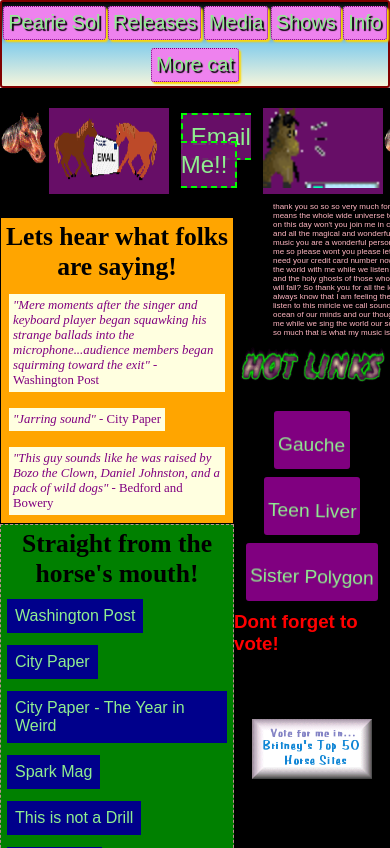
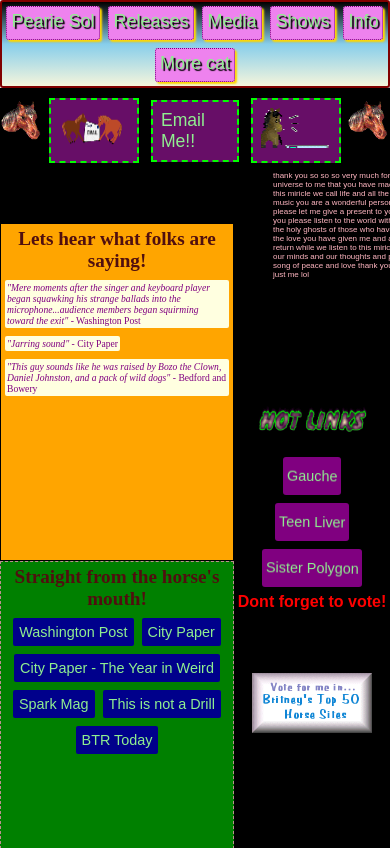
Before and after one commit to peariesol/peariesol, a React (Create React App) app: page /info in a window 390 px wide. Built offline with nearby package versions, Linux system fonts and the light colour scheme; a web font is replaced by a local one.

Commit message:
more work for mobile friendly content, especially info page

```diff
--- a/src/Components/NavBar/NavBar.scss
+++ b/src/Components/NavBar/NavBar.scss
@@ -106,3 +106,9 @@
 		color: lightgreen;
 	}
 }
+
+@media (max-width: 500px) {
+	p {
+		font-size: 0.9em;
+	}
+}
--- a/src/Pages/Info/Components/InfoPageBottom/InfoPageBottom.js
+++ b/src/Pages/Info/Components/InfoPageBottom/InfoPageBottom.js
@@ -30,7 +30,7 @@
 			</div>
 		</div>
 		<div className="hotLinks bottomRow">
-			<img src="gifs/hotLinks.gif" alt="hot links" width="200" />
+			<img src="gifs/hotLinks.gif" alt="hot links" className="hotLinkHeading" />
 			<a href="https://g-a-u-c-h-e.bandcamp.com/releases" className="hotLink">
 				<p>Gauche</p>
 			</a>
--- a/src/Pages/Info/Components/InfoPageBottom/InfoPageBottom.scss
+++ b/src/Pages/Info/Components/InfoPageBottom/InfoPageBottom.scss
@@ -1,6 +1,5 @@
 .infoBottom {
-	height: 70vh;
-	max-height: 80vh;
+	height: 80vh;
 	display: flex;
 	flex-direction: row;
 	justify-content: space-between;
@@ -35,6 +34,7 @@
 	font-family: cursive;
 	padding: 4px;
 	margin: 8px;
+	border-radius: 2px;
 	background: lightyellow;
 	color: purple;
 	display: inline-block;
@@ -51,12 +51,13 @@
 	display: flex;
 	flex-direction: row;
 	flex-wrap: wrap;
-	justify-content: flex-start;
+	justify-content: center;
 }
 
 .pressLink {
 	margin: 6px;
 	padding: 8px;
+	border-radius: 2px;
 	background: darkblue;
 	animation: colorChange 1s linear infinite;
 	animation-play-state: paused;
@@ -74,8 +75,13 @@
 .pressHeading {
 	margin: 4px;
 	font-family: 'Sancreek', cursive;
+	color: rgb(80, 15, 15);
 	font-size: 1.6em;
 	text-align: center;
+}
+
+.hotLinkHeading {
+	width: 200px;
 }
 
 .hotLinks {
@@ -88,15 +94,20 @@
 }
 
 .hotLink {
-	padding: 0;
 	animation: colorChange 1s linear infinite;
 	animation-play-state: paused;
 	background: purple;
-	max-height: 50px;
+	height: 50px;
 	border-radius: 3px;
 	margin: 4px;
 	padding: 4px;
+	display: flex;
+	flex-direction: column;
+	justify-content: center;
+	align-items: center;
 	p {
+		margin: 0;
+		padding: 0;
 		animation: linkTwerk 2s linear infinite alternate;
 		animation-play-state: running;
 	}
@@ -122,11 +133,12 @@
 	align-items: center;
 	flex-wrap: wrap-reverse;
 	img {
-		margin: 0 6px;
+		margin: 0 8px;
 	}
 }
 
 .horseVoteTitle {
+	text-align: center;
 	font-family: fantasy;
 	color: red;
 	margin: 6px 0 4px;
@@ -142,3 +154,68 @@
 		transform: rotate(5deg);
 	}
 }
+
+@media (max-width: 700px) {
+	.infoPageBottom {
+		height: 84vh;
+	}
+	.pressHeading {
+		font-size: 1.4em;
+	}
+	.pressQuote {
+		font-size: 0.7em;
+		margin: 6px;
+	}
+	.pressLink {
+		font-size: 0.9em;
+		margin: 4px;
+		padding: 6px;
+	}
+	.hotLinkHeading {
+		width: 180px;
+	}
+	.hotLink {
+		height: 40px;
+	}
+}
+
+@media (max-width: 500px) {
+	.infoPageBottom {
+		height: 84vh;
+	}
+	.pressHeading {
+		font-size: 1.2em;
+	}
+	.pressQuote {
+		font-size: 0.6em;
+		margin: 4px;
+		padding: 2px;
+	}
+	.pressLink {
+		font-size: 0.9em;
+		margin: 4px;
+		padding: 6px;
+	}
+	.hotLinkHeading {
+		width: 150px;
+		margin: 2px 0;
+	}
+	.hotLink {
+		height: 30px;
+	}
+	.horseVoteTitle {
+		font-size: 1em;
+		margin: 2px 0;
+	}
+
+	@keyframes linkTwerk {
+		0% {
+			font-size: 0.8em;
+			transform: rotate(-1deg);
+		}
+		100% {
+			font-size: 1em;
+			transform: rotate(3deg);
+		}
+	}
+}
--- a/src/Pages/Info/Info.js
+++ b/src/Pages/Info/Info.js
@@ -7,21 +7,20 @@
 	<div className="infoPage">
 		<div className="infoPageTop">
 			<div className="topRow">
-				<img
-					src="gifs/horse_head.gif"
-					alt="horse head"
-					width="60"
-					height="60"
-				/>
+				<img src="gifs/horse_head.gif" alt="horse head" className="horseHead" />
 				<div className="contactInfo">
 					<a
 						className="contactInfoEmail"
 						href="mailto:solpearie@gmail.com?Subject=Hello%20Dolly"
 						target="_top"
 					>
-						<img src="gifs/horse_email_me.gif" alt="horse gif 2" width="120" />
+						<img
+							src="gifs/horse_email_me.gif"
+							alt="horse gif 2"
+							className="emailImage"
+						/>
 					</a>
-					<span className="emailSpan">
+
 					<a
 						className="contactInfoEmail"
 						href="mailto:solpearie@gmail.com?Subject=Hello%20Dolly"
@@ -29,21 +28,20 @@
 					>
 						Email Me!!
 					</a>
-					</span>
+
 					<a
 						className="contactInfoEmail"
 						href="mailto:solpearie@gmail.com?Subject=Hello%20Dolly"
 						target="_top"
 					>
-						<img src="gifs/horse_email.gif" alt="horse gif 3" width="120" />
+						<img
+							src="gifs/horse_email.gif"
+							alt="horse gif 3"
+							className="emailImage"
+						/>
 					</a>
 				</div>
-				<img
-					src="gifs/horse_head.gif"
-					alt="horse head"
-					width="60"
-					height="60"
-				/>
+				<img src="gifs/horse_head.gif" alt="horse head" className="horseHead" />
 			</div>
 			<p className="dumbText">{dumbText}</p>
 		</div>
--- a/src/Pages/Info/Info.scss
+++ b/src/Pages/Info/Info.scss
@@ -10,12 +10,16 @@
 }
 
 .topRow {
-	margin: 20px 0 0;
-	padding: 0;
-	width: 100vw;
 	display: flex;
 	justify-content: space-between;
 	flex-direction: row;
+	width: 100vw;
+	margin: 10px 0 0;
+}
+
+.horseHead {
+	width: 60px;
+	height: 60px;
 }
 
 .contactInfo {
@@ -24,21 +28,12 @@
 	flex-wrap: no-wrap;
 	justify-content: center;
 	align-items: center;
-	margin: 0;
-	img {
-		height: 80px;
-	}
-}
-
-.emailSpan {
-	margin: 0 12px;
-	.contactInfoEmail {
-		border: 2px dashed lime;
-		padding: 8px;
-	}
 }
 
 .contactInfoEmail {
+	margin: 0 12px;
+	border: 2px dashed lime;
+	padding: 8px;
 	background: #771177dd;
 	font-size: 1.5em;
 	animation: colorChange 1s linear infinite;
@@ -53,6 +48,11 @@
 	cursor: help;
 }
 
+.emailImage {
+	width: 100px;
+	height: 60px;
+}
+
 .dumbText {
 	display: inline-block;
 	position: relative;
@@ -61,3 +61,37 @@
 	width: 60vw;
 	font-size: 8px;
 }
+
+@media (max-width: 700px) {
+	.infoPageTop {
+		height: 16vh;
+	}
+	.contactInfoEmail {
+		font-size: 1.3em;
+	}
+	.emailImage {
+		width: 80px;
+		height: 50px;
+	}
+}
+
+@media (max-width: 500px) {
+	.infoPageTop {
+		height: 16vh;
+	}
+	.horseHead {
+		width: 45px;
+		height: 45px;
+	}
+	.contactInfoEmail {
+		font-size: 1.1em;
+		margin: 0 6px;
+	}
+	.emailImage {
+		width: 70px;
+		height: 40px;
+	}
+	.dumbText {
+		width: 80vw;
+	}
+}
--- a/src/Pages/ShowsPage/Components/Shows.js
+++ b/src/Pages/ShowsPage/Components/Shows.js
@@ -1,5 +1,6 @@
 import React from 'react'
 import PropTypes from 'prop-types'
+import moment from 'moment'
 import './Shows.css'
 
 const maxFont = 20
@@ -12,7 +13,9 @@
 		shows.length >= 1 ? (
 			shows.map(({ date, venue, location, otherActs, link }, index) => {
 				index !== 0 && (count = count - 1)
-
+				const dateDisplay = upcoming
+					? moment(date).format('MMM Do')
+					: moment(date).format('MMM Do YYYY')
 				let fontSize = expFont(count + 1, x)
 				if (window.innerWidth < 700 && fontSize > 18) {
 					fontSize = 18
@@ -27,7 +30,7 @@
 								<li>
 									<span className="showListItemRow">
 										<strong>Date: </strong>
-										{date}
+										{dateDisplay}
 									</span>
 								</li>
 								<li>
```
Lines whose indentation alone changed are shown as unchanged.
